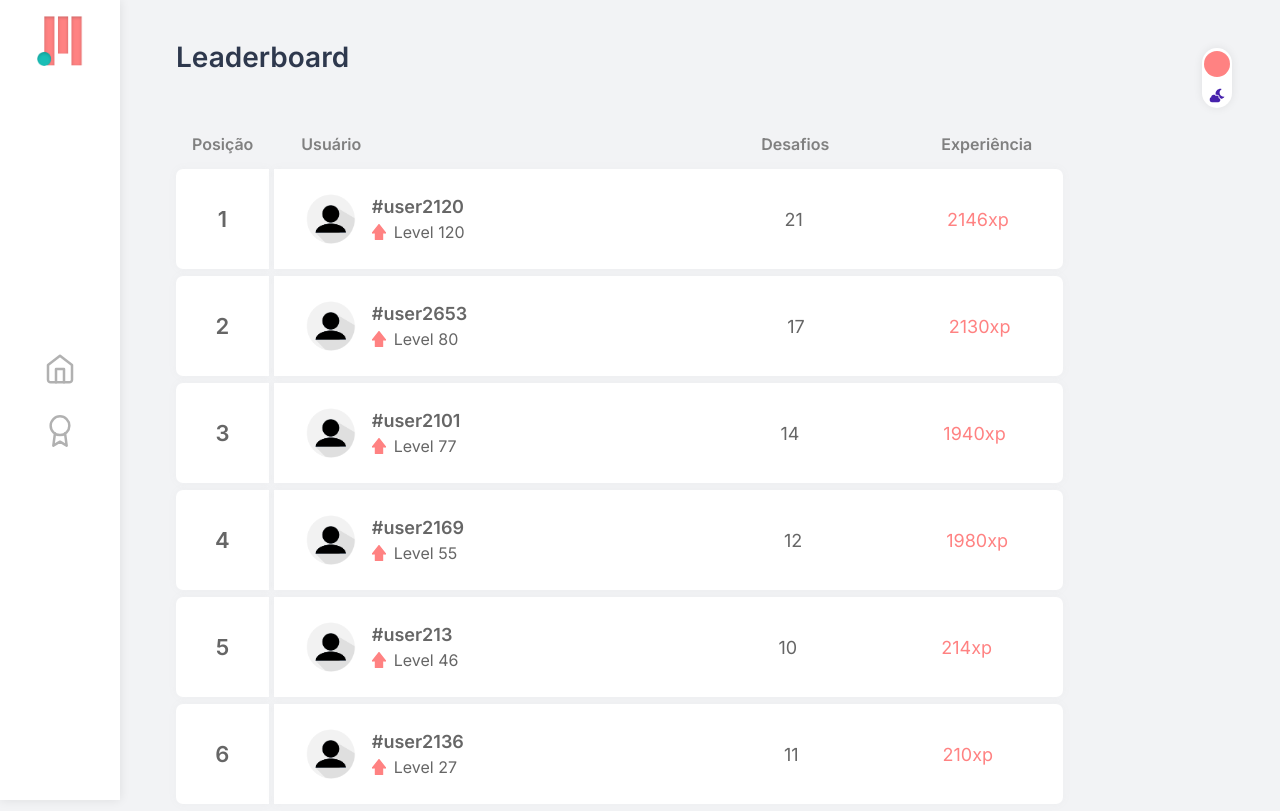
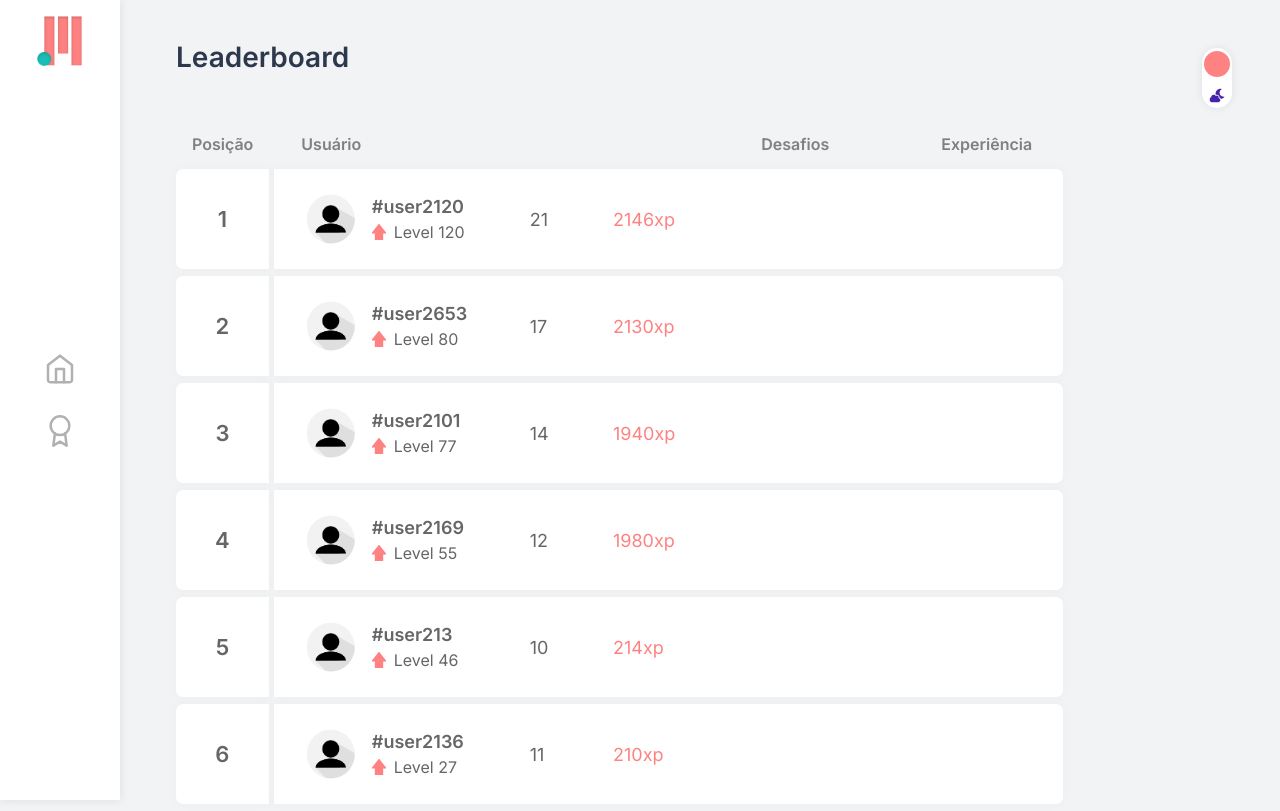
Before and after one commit to YuriPerro/go.move, a Next.js app: page /leaderboard in a window 1280 px wide. Built offline with nearby package versions, Linux system fonts and the light colour scheme.

Commit message:
Ajustando table Leaderboard

```diff
--- a/src/components/LeaderboardComponent.tsx
+++ b/src/components/LeaderboardComponent.tsx
@@ -85,11 +85,13 @@ export default function LeaderboardComponent() {
                                         </div>
                                     </div>
                                 </div>
-                                <p className={styles.textChallenges}>{user.challenges}</p>
-                                <p className={styles.textExperience}>{user.experience}xp</p>
+                                <div className={styles.divTexts}>
+                                    <p className={styles.textChallenges}>{user.challenges}</p>
+                                    <p className={styles.textExperience}>{user.experience}xp</p>
+                                </div>
                             </div>
                         </div>
-                    : null
+                        : null
                 )}
             </div>
 
--- a/src/contexts/SideBarContext.tsx
+++ b/src/contexts/SideBarContext.tsx
@@ -1,7 +1,6 @@
 import { createContext, ReactNode, useEffect, useState } from "react";
 import { HOME, RANKING } from "../constants/variables";
 import Cookies from 'js-cookie';
-import { route } from "next/dist/next-server/server/router";
 
 interface SideBarData {
     currentRoute: string
@@ -16,7 +15,7 @@ interface SideBarProviderProps {
 export const SideBarContext = createContext({} as SideBarData);
 
 export function SideBarProvider({ children, ...props }: SideBarProviderProps) {
-    const [currentRoute, setCurrentRoute] = useState(props.route ?? HOME);
+    const [currentRoute, setCurrentRoute] = useState(props.route != null ? props.route : HOME);
 
     function changeRoute(route: string) {
         setCurrentRoute(route)
--- a/src/styles/components/Leaderboard.module.css
+++ b/src/styles/components/Leaderboard.module.css
@@ -71,22 +71,22 @@
     border-top-right-radius: 7px;
     border-bottom-right-radius: 7px;
 
-    display: flex;
     flex-direction: row;
     align-items: center;
+
+    display: grid;
+    grid-template-columns: 20vw 10vw;
 
     animation: divUsers .2s;
     animation-timing-function: linear;
 }
 
 .textChallenges {
-    margin-left: 20rem;
     font-size: 18px;
 }
 
 .textExperience {
     font-size: 18px;
-    margin-left: 9rem;
     color: var(--primary);
 }
 
@@ -116,6 +116,12 @@
     align-items: center;
 }
 
+.divTexts {
+    display: grid;
+    flex-direction: row;
+    grid-template-columns: 6.5vw 5vw;
+}
+
 .userImage {
     width: 50px;
     height: 50px;
```
